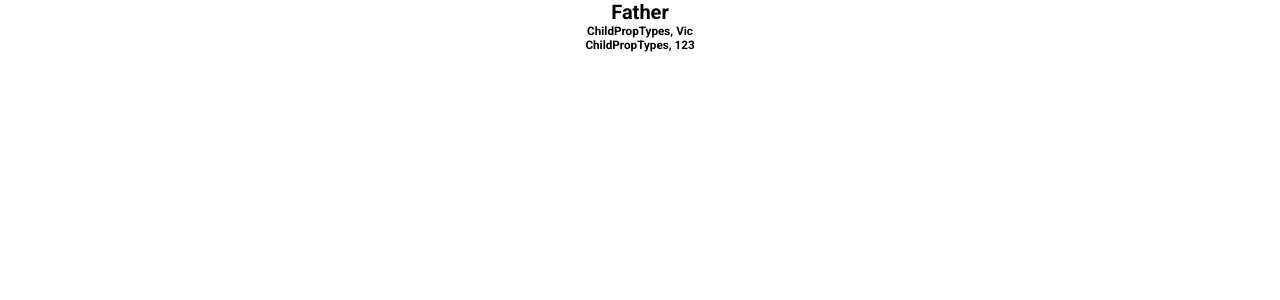
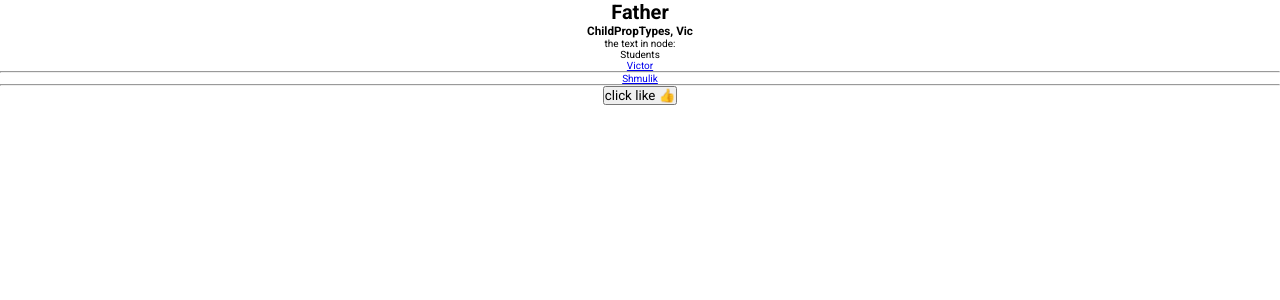
Before and after one commit to vic-yam/W160123ER-react, a React (Create React App) app: page / in a window 1280 px wide. Shown: the top 300 px of the page. Built offline with nearby package versions, Linux system fonts and the light colour scheme; a web font is replaced by a local one.

Commit message:
Lesson 5: PropTypes Done!

```diff
--- a/src/sandbox/propTypes/ChildPropTypes.jsx
+++ b/src/sandbox/propTypes/ChildPropTypes.jsx
@@ -18,10 +18,15 @@ const ChildPropTypes = (props) => {
         specificId,
         exactObject,
         image,
-        name } = props;
+        name,
+        node,
+        children } = props;
+
+        console.dir(children);
     return (
         <div>
             <h3>ChildPropTypes, {name}</h3>
+            {node}: {children}
         </div>
     )
 }
@@ -44,7 +49,10 @@ ChildPropTypes.propTypes = {
         third: PropTypes.bool
     }),
     image: imageType.isRequired,
-    name: PropTypes.any.isRequired
+    name: PropTypes.any.isRequired,
+    node: PropTypes.node.isRequired,
+    // children: PropTypes.oneOfType([PropTypes.element, PropTypes.node, PropTypes.string]).isRequired
+    children:  PropTypes.arrayOf(PropTypes.element).isRequired
 };
 
 ChildPropTypes.defaultProps = {
--- a/src/sandbox/propTypes/FatherPropTypes.jsx
+++ b/src/sandbox/propTypes/FatherPropTypes.jsx
@@ -35,8 +35,18 @@ const FatherPropTypes = () => {
                 exactObject={exactObject}
                 image={image}
                 name="Vic"
-            />
-            <ChildPropTypes
+                node={<span>the text in node</span>}
+            >
+              <p>Students</p>
+              <a href="https://hackeru.co.il">Victor</a>
+              <hr />
+              <a href="https://hackeru.co.il">Shmulik</a>
+              <hr />
+              <button onClick={() => {}}>click like 👍</button>
+            </ChildPropTypes>
+
+
+            {/* <ChildPropTypes
                 string="Hello World!"
                 number={1}
                 boolean={true}
@@ -52,7 +62,7 @@ const FatherPropTypes = () => {
                 specificId="asd"
                 exactObject={exactObject}
                 image={image}
-            />
+            /> */}
         </div>
     );
 }
```
